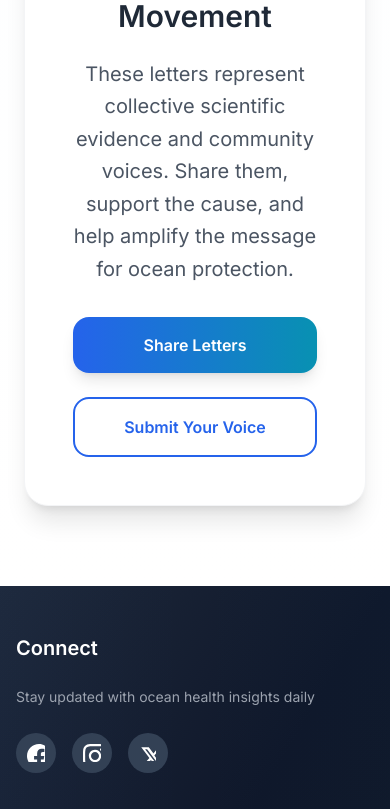
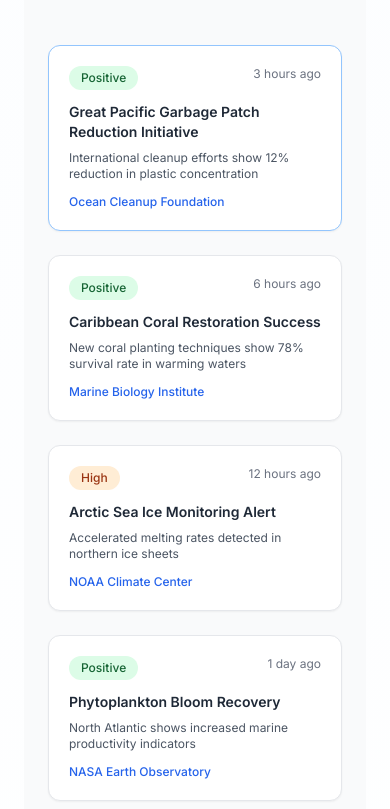
Before and after one commit to chikara9099/dheu-ocean-watch, a React (Create React App) app: page /update in a window 390 px wide. Shown: the part 7393-8202 px from the top of the page. Built offline with nearby package versions, Linux system fonts and the light colour scheme.

Commit message:
dheukids.js and update.js updated

```diff
--- a/src/pages/DheuKids.js
+++ b/src/pages/DheuKids.js
@@ -554,42 +554,6 @@ const DheuKids = () => {
         </div>
       </section>
 
-      {/* News Section */}
-      <section className="py-16 px-6 bg-gray-50">
-        <div className="container mx-auto max-w-6xl">
-          <div className="text-center space-y-4 mb-12">
-            <h2 className="text-3xl font-bold text-gray-800">Ocean Health Updates</h2>
-            <p className="text-gray-600">Latest developments in marine conservation and research</p>
-          </div>
-
-          <div className="grid grid-cols-1 md:grid-cols-2 lg:grid-cols-4 gap-6">
-            {newsItems.map((news, index) => (
-              <a
-                key={index}
-                href={news.link}
-                target="_blank"
-                rel="noopener noreferrer"
-                className={`block bg-white rounded-xl p-5 shadow-sm hover:shadow-md transition-all duration-300 border ${index === currentNews ? 'border-blue-300 shadow-md' : 'border-gray-200'
-                  }`}
-              >
-                <div className="flex justify-between items-start mb-3">
-                  <span className={`px-3 py-1 rounded-full text-xs font-medium ${news.impact === 'Positive' ? 'bg-green-100 text-green-800' :
-                    news.impact === 'High' ? 'bg-orange-100 text-orange-800' :
-                      'bg-gray-100 text-gray-800'
-                    }`}>
-                    {news.impact}
-                  </span>
-                  <span className="text-xs text-gray-500">{news.date}</span>
-                </div>
-                <h4 className="font-semibold text-sm text-gray-800 mb-2">{news.title}</h4>
-                <p className="text-xs text-gray-600 mb-3">{news.summary}</p>
-                <p className="text-xs text-blue-600 font-medium">{news.source}</p>
-              </a>
-            ))}
-          </div>
-        </div>
-      </section>
-
       {/* Enhanced Footer */}
       <footer className="bg-gradient-to-br from-slate-800 via-slate-900 to-gray-900 text-white py-12 relative overflow-hidden">
         <div className="absolute inset-0 opacity-10">
--- a/src/pages/Update.js
+++ b/src/pages/Update.js
@@ -3,6 +3,7 @@ import React, { useState, useEffect } from 'react';
 export default function Dashboard() {
   const [currentIndex, setCurrentIndex] = useState(78.4); // SARgonauts index (0-100, higher = better)
   const [selectedLetter, setSelectedLetter] = useState(null);
+  const [currentNews, setCurrentNews] = useState(0);
 
   // Specific monitoring region
   const monitoringRegion = {
@@ -53,6 +54,43 @@ export default function Dashboard() {
       icon: "👥"
     }
   ];
+
+  const newsItems = [
+    {
+      title: "Great Pacific Garbage Patch Reduction Initiative",
+      summary: "International cleanup efforts show 12% reduction in plastic concentration",
+      impact: "Positive",
+      date: "3 hours ago",
+      source: "Ocean Cleanup Foundation",
+      link: "https://theoceancleanup.com"
+    },
+    {
+      title: "Caribbean Coral Restoration Success",
+      summary: "New coral planting techniques show 78% survival rate in warming waters",
+      impact: "Positive",
+      date: "6 hours ago",
+      source: "Marine Biology Institute",
+      link: "https://www.nature.org"
+    },
+    {
+      title: "Arctic Sea Ice Monitoring Alert",
+      summary: "Accelerated melting rates detected in northern ice sheets",
+      impact: "High",
+      date: "12 hours ago",
+      source: "NOAA Climate Center",
+      link: "https://www.climate.gov"
+    },
+    {
+      title: "Phytoplankton Bloom Recovery",
+      summary: "North Atlantic shows increased marine productivity indicators",
+      impact: "Positive",
+      date: "1 day ago",
+      source: "NASA Earth Observatory",
+      link: "https://earthobservatory.nasa.gov"
+    }
+  ];
+
+
 
   // Dynamic open letters based on current conditions
   const openLetters = [
@@ -289,8 +327,8 @@ Application deadlines and funding details available on our portal.`
                 <div className="flex items-start justify-between mb-6">
                   <div className="text-4xl">{reward.icon}</div>
                   <div className={`px-3 py-1 rounded-full text-xs font-semibold ${reward.category === 'Innovation' ? 'bg-purple-500/20 text-purple-200' :
-                      reward.category === 'Research' ? 'bg-blue-500/20 text-blue-200' :
-                        'bg-green-500/20 text-green-200'
+                    reward.category === 'Research' ? 'bg-blue-500/20 text-blue-200' :
+                      'bg-green-500/20 text-green-200'
                     }`}>
                     {reward.category}
                   </div>
@@ -443,6 +481,42 @@ Application deadlines and funding details available on our portal.`
             ))}
           </div>
 
+          {/* News Section */}
+        <section className="py-16 px-6 bg-gray-50">
+          <div className="container mx-auto max-w-6xl">
+            <div className="text-center space-y-4 mb-12">
+              <h2 className="text-3xl font-bold text-gray-800">Ocean Health Updates</h2>
+              <p className="text-gray-600">Latest developments in marine conservation and research</p>
+            </div>
+
+            <div className="grid grid-cols-1 md:grid-cols-2 lg:grid-cols-4 gap-6">
+              {newsItems.map((news, index) => (
+                <a
+                  key={index}
+                  href={news.link}
+                  target="_blank"
+                  rel="noopener noreferrer"
+                  className={`block bg-white rounded-xl p-5 shadow-sm hover:shadow-md transition-all duration-300 border ${index === currentNews ? 'border-blue-300 shadow-md' : 'border-gray-200'
+                    }`}
+                >
+                  <div className="flex justify-between items-start mb-3">
+                    <span className={`px-3 py-1 rounded-full text-xs font-medium ${news.impact === 'Positive' ? 'bg-green-100 text-green-800' :
+                      news.impact === 'High' ? 'bg-orange-100 text-orange-800' :
+                        'bg-gray-100 text-gray-800'
+                      }`}>
+                      {news.impact}
+                    </span>
+                    <span className="text-xs text-gray-500">{news.date}</span>
+                  </div>
+                  <h4 className="font-semibold text-sm text-gray-800 mb-2">{news.title}</h4>
+                  <p className="text-xs text-gray-600 mb-3">{news.summary}</p>
+                  <p className="text-xs text-blue-600 font-medium">{news.source}</p>
+                </a>
+              ))}
+            </div>
+          </div>
+        </section>
+
           {/* Call to Action */}
           <div className="mt-20 text-center">
             <div className="bg-white rounded-3xl p-12 shadow-xl border border-gray-100 max-w-4xl mx-auto">
@@ -461,6 +535,7 @@ Application deadlines and funding details available on our portal.`
             </div>
           </div>
         </div>
+
       </main>
 
       {/* Enhanced Footer */}
```
